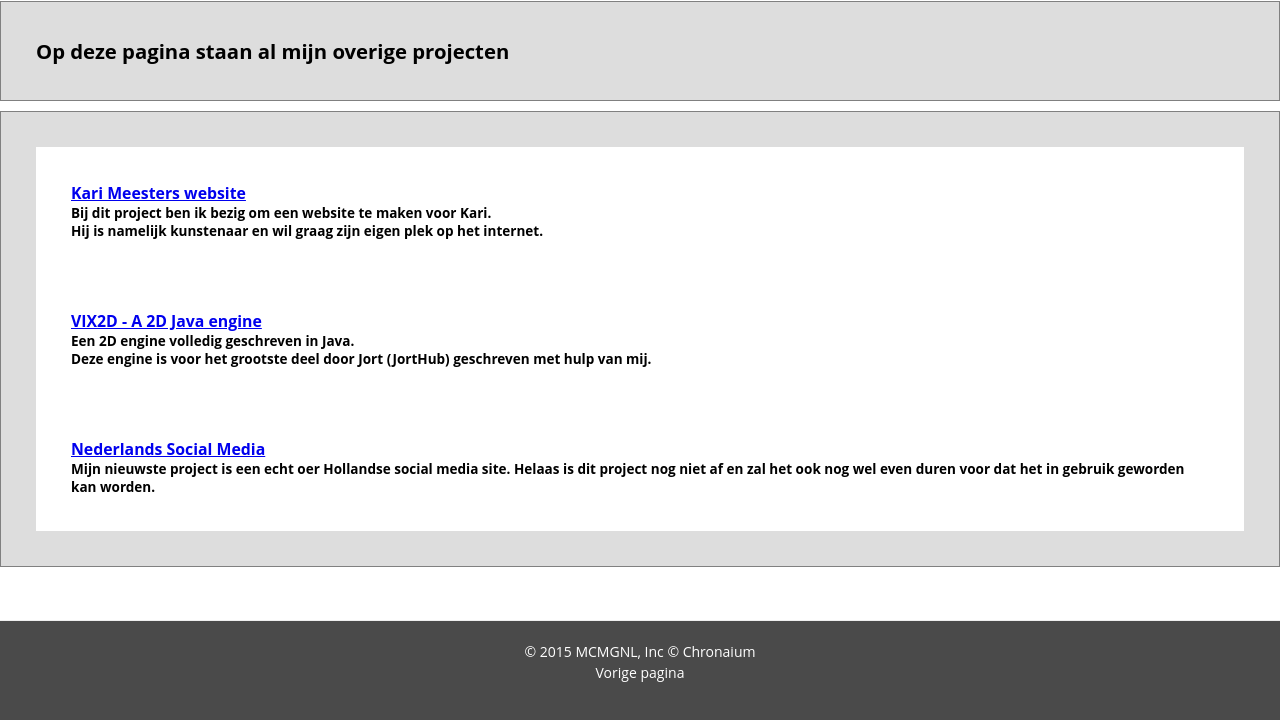
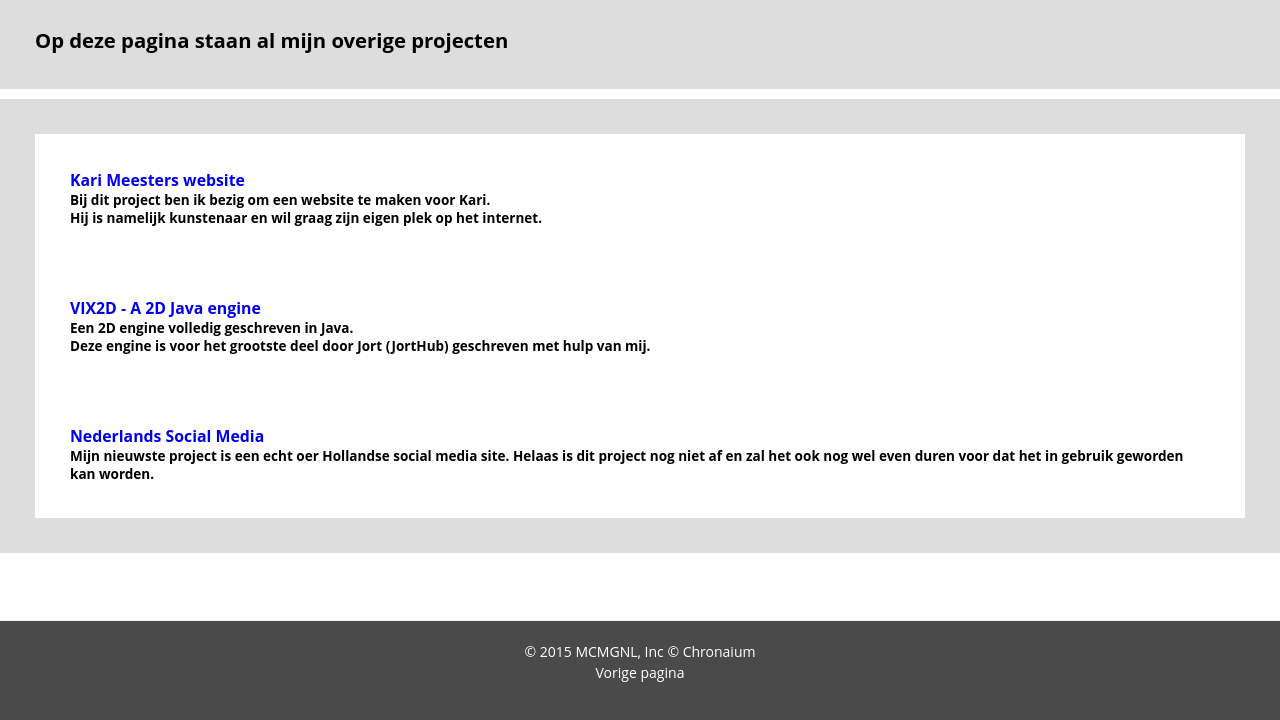
Before and after one commit to MCMGNL/MCMGNL---O-O-Site, a plain HTML site: page websites.html in a window 1280 px wide. Shown: the part 80-800 px from the top of the page. Drawn offline with Linux system fonts and the light colour scheme.

Commit message:
Finetuned design

```diff
--- a/final.css
+++ b/final.css
@@ -1,10 +1,3 @@
-/*
-Sticky Footer Solution
-by Steve Hatcher
-http://stever.ca
-http://www.cssstickyfooter.com
-*/
-
 * {
     margin:0;
     padding:0;
@@ -30,6 +23,12 @@ img {
     max-width: 100%;
     height: auto;
 }
+a{
+    text-decoration: none;
+}
+a:hover{
+    color: skyblue;
+}
 
 html, body {
     height: 100%;
@@ -53,6 +52,7 @@ section,article {
     background: #009999;
     color: white;
     border-bottom: 3px solid lightgreen;
+    margin-bottom: 0.5%;
 }
 #header li{
     display: inline-block;
@@ -86,10 +86,10 @@ section,article {
 	padding-bottom: 100px;}  /* must be same height as the footer */
 
 section {
-    border:1px solid grey;
+    border:0px solid grey;
 	width:65%;
 	max-width:1280px;
-	margin: 10px auto;
+	margin: 0 auto 10px;
     background-color:#ddd;
 }
 article {
@@ -314,15 +314,9 @@ width:0;
 margin-top:-32767px;/* thank you Erik J - negate effect of float*/
 }
 
-
-/* IMPORTANT
-
-You also need to include this conditional style in the <head> of your HTML file to feed this style to IE 6 and lower and 8 and higher.
-
-<!--[if !IE 7]>
-	<style type="text/css">
-		#wrap {display:table;height:100%}
-	</style>
-<![endif]-->
-
+/*
+Sticky Footer Solution
+by Steve Hatcher
+http://stever.ca
+http://www.cssstickyfooter.com
 */
--- a/websites.html
+++ b/websites.html
@@ -45,7 +45,7 @@
             <h4>Een 2D engine volledig geschreven in Java.<br /> Deze engine is voor het grootste deel door Jort (JortHub) geschreven met hulp van mij.</h4>
                         </article>
                         <article>
-                            <a href="webuild/index.html"><h3>Nederlands Social Media</h3></a>
+                            <a href="https://smnl.mcmgnl.me"><h3>Nederlands Social Media</h3></a>
             <h4>Mijn nieuwste project is een echt oer Hollandse social media site. Helaas is dit project nog niet af en zal het ook nog wel even duren voor dat het in gebruik geworden kan worden.</h4>
                         </article>
                     </section>
```
